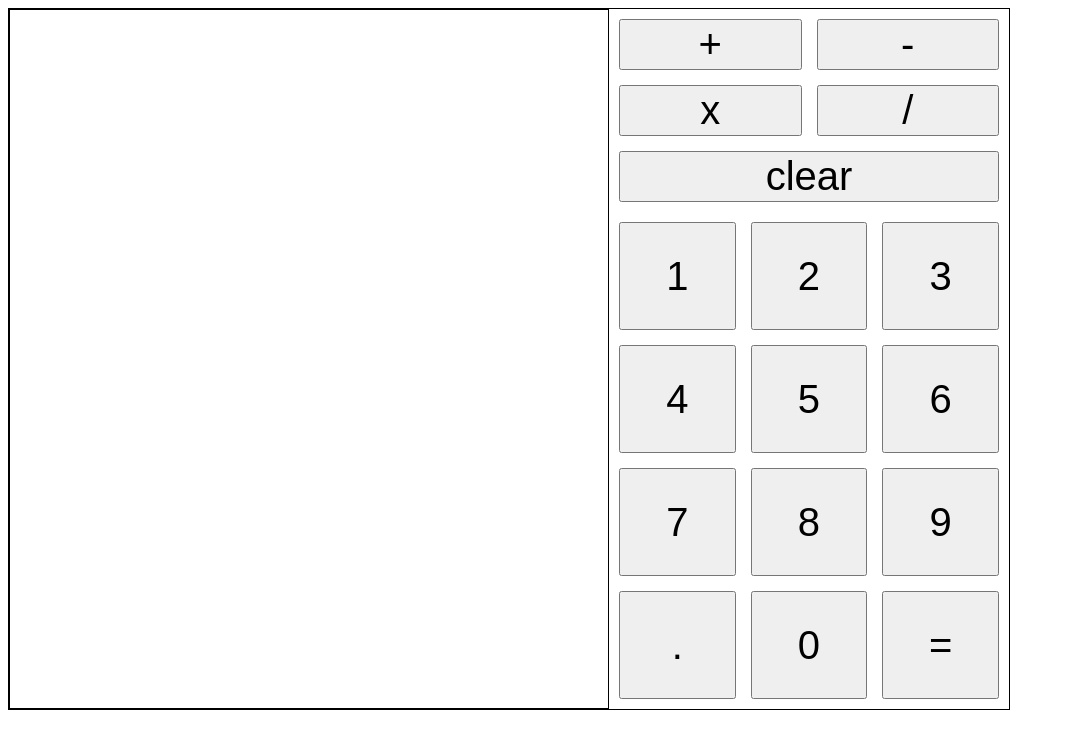
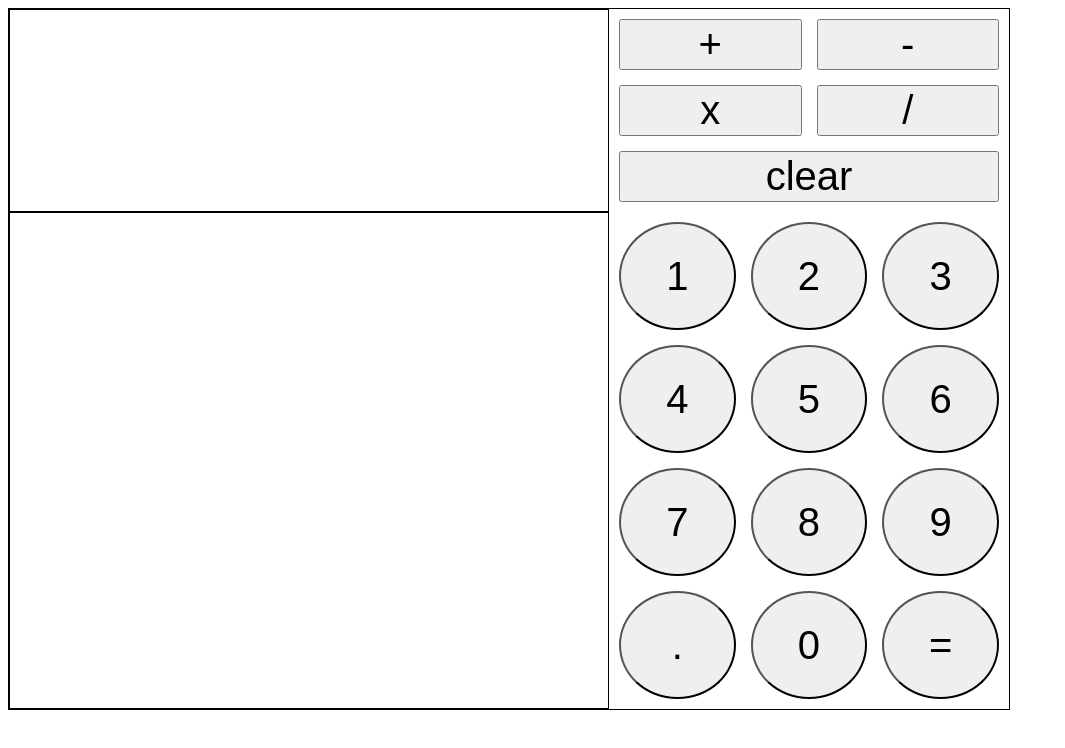
Before and after one commit to Axizeaus/project-calculator, a plain HTML site: page index.html in a window 1280 px wide. Shown: the whole page, without its empty margins (0-1065 px from the left). Drawn offline with Linux system fonts and the light colour scheme.

Commit message:
refactored

```diff
--- a/index.html
+++ b/index.html
@@ -5,11 +5,14 @@
     <meta http-equiv="X-UA-Compatible" content="IE=edge">
     <meta name="viewport" content="width=device-width, initial-scale=1.0">
     <link rel="stylesheet" href="style.css">
+    <script src="main.js" defer></script>
     <title>Document</title>
 </head>
 <body>
     <div class="main">
-        <div class="screen"></div>
+
+        <div id="history"></div>
+        <div id="main-screen"></div>
         <div class="numbers">
             <button class="no1">1</button>
             <button class="no2">2</button>
--- a/main.js
+++ b/main.js
@@ -1,4 +1,14 @@
-// functionss
+// variables
+
+const addId = document.getElementById('add');
+const subtractId = document.getElementById('subtract');
+const multiplyId = document.getElementById('multiply');
+const divideId = document.getElementById('division');
+
+// events
+
+
+// functions
 
 function add(x, y){
     return x + y;
@@ -17,7 +27,6 @@ function divide(x, y){
 }
 
 function operate(func,x,y){
+    console.log(func, x, y)
     return func(x,y);
 }
-
-console.log(operate(subtract, 10, 20))
--- a/style.css
+++ b/style.css
@@ -7,10 +7,16 @@
     grid-template-rows: 1fr 3fr;
 }
 
-.screen{
+#main-screen{
     grid-column: 1/2;
-    grid-row: 1/3;
+    grid-row: 1/2;
     border: 1px solid black;
+}
+
+#history{
+    border: 1px solid black;
+    grid-column: 1/2;
+    grid-row: 2/3;
 }
 
 .numbers{
@@ -29,6 +35,7 @@
     justify-content: center;
     align-items: center;
     font-size: 2.5rem;
+    border-radius: 100%;
 }
 
 .operators{
```
